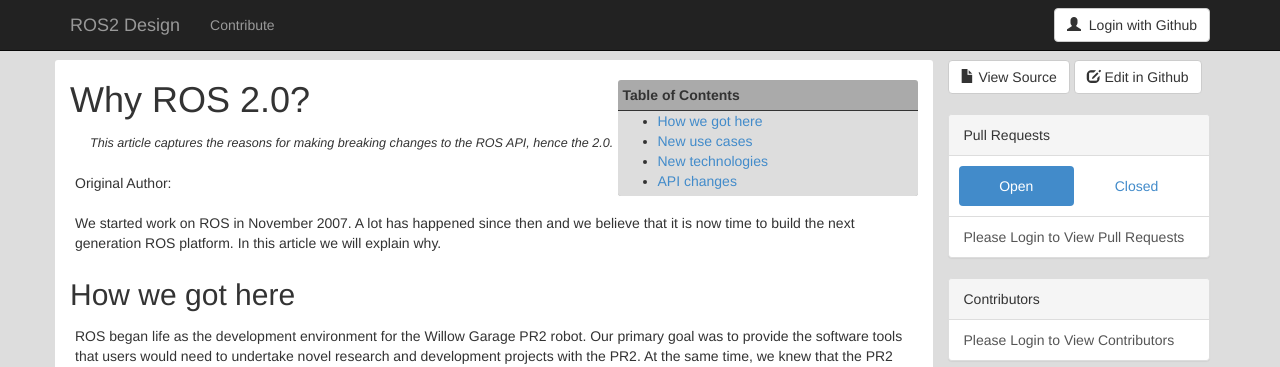
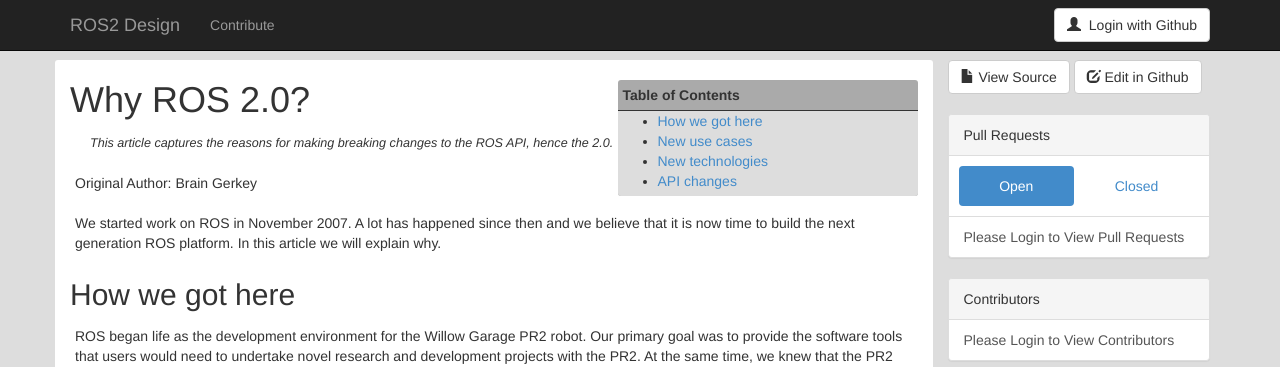
Before and after one commit to ros2/design, a Jekyll site: the page built from articles/10_why_ros2.md, in a window 1280 px wide and 900 px high. Shown: the top 367 px of the window. Built offline with Jekyll 4.4.1, drawn with Linux system fonts in a browser that asks for light colours; nearby versions of some CDN libraries.

Commit message:
add author to the why ros 2.0 article

```diff
--- a/articles/10_why_ros2.md
+++ b/articles/10_why_ros2.md
@@ -5,6 +5,7 @@ permalink: articles/why_ros2/
 abstract:
   This article captures the reasons for making breaking changes to the ROS API, hence the 2.0.
 published: true
+author: Brain Gerkey
 ---
 
 * This will become a table of contents (this text will be scraped).
```
